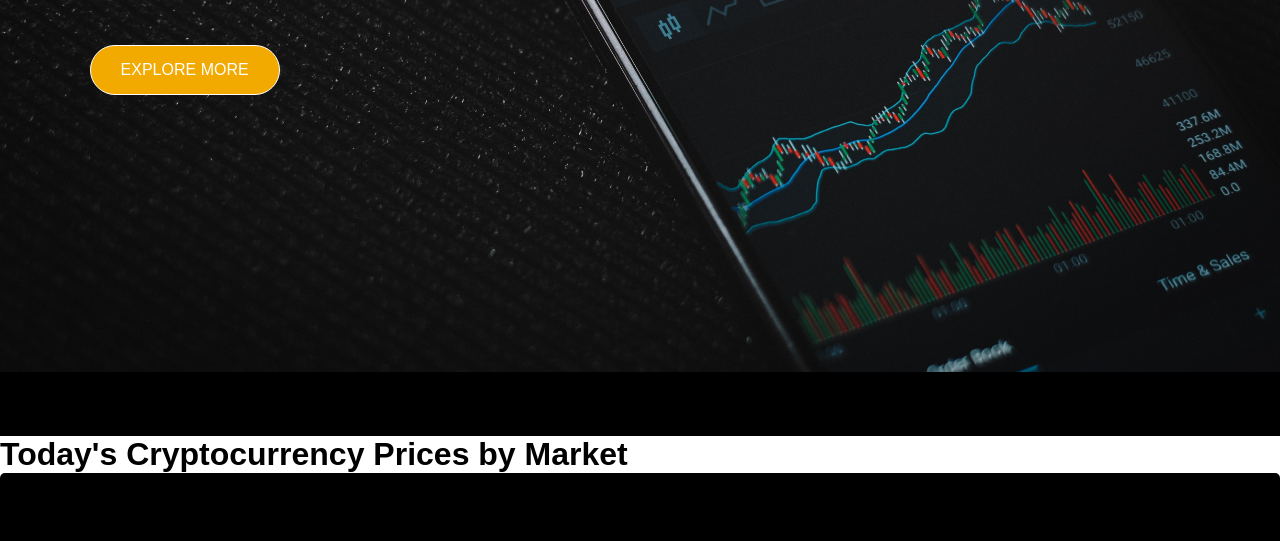
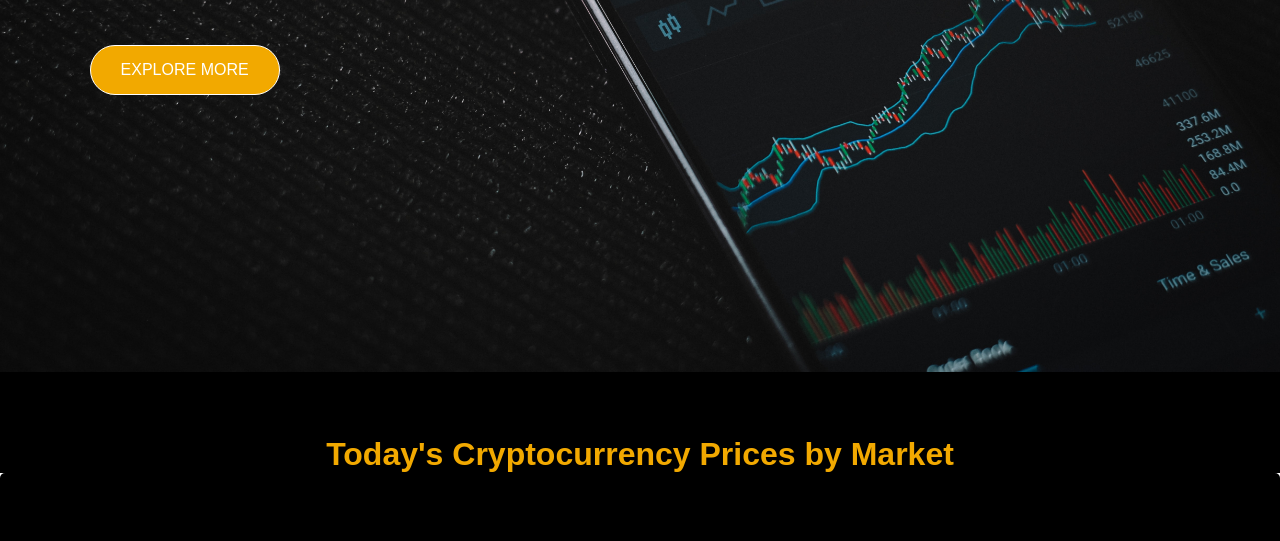
Before and after one commit to gaurbprajapati/Real-Time-Cryptocurrency-Data-on-Website, a plain HTML site: page index.html in a window 1280 px wide. Shown: the part 428-969 px from the top of the page. Drawn offline with nearby package versions, Linux system fonts and the light colour scheme; no server answers.

Commit message:
Update index.html

```diff
--- a/index.html
+++ b/index.html
@@ -40,7 +40,7 @@
 <div class="detail">
 
 </div>
-     <h1>
+     <h1  class="htag">
         Today's Cryptocurrency Prices by Market
     </h1>
 
```
